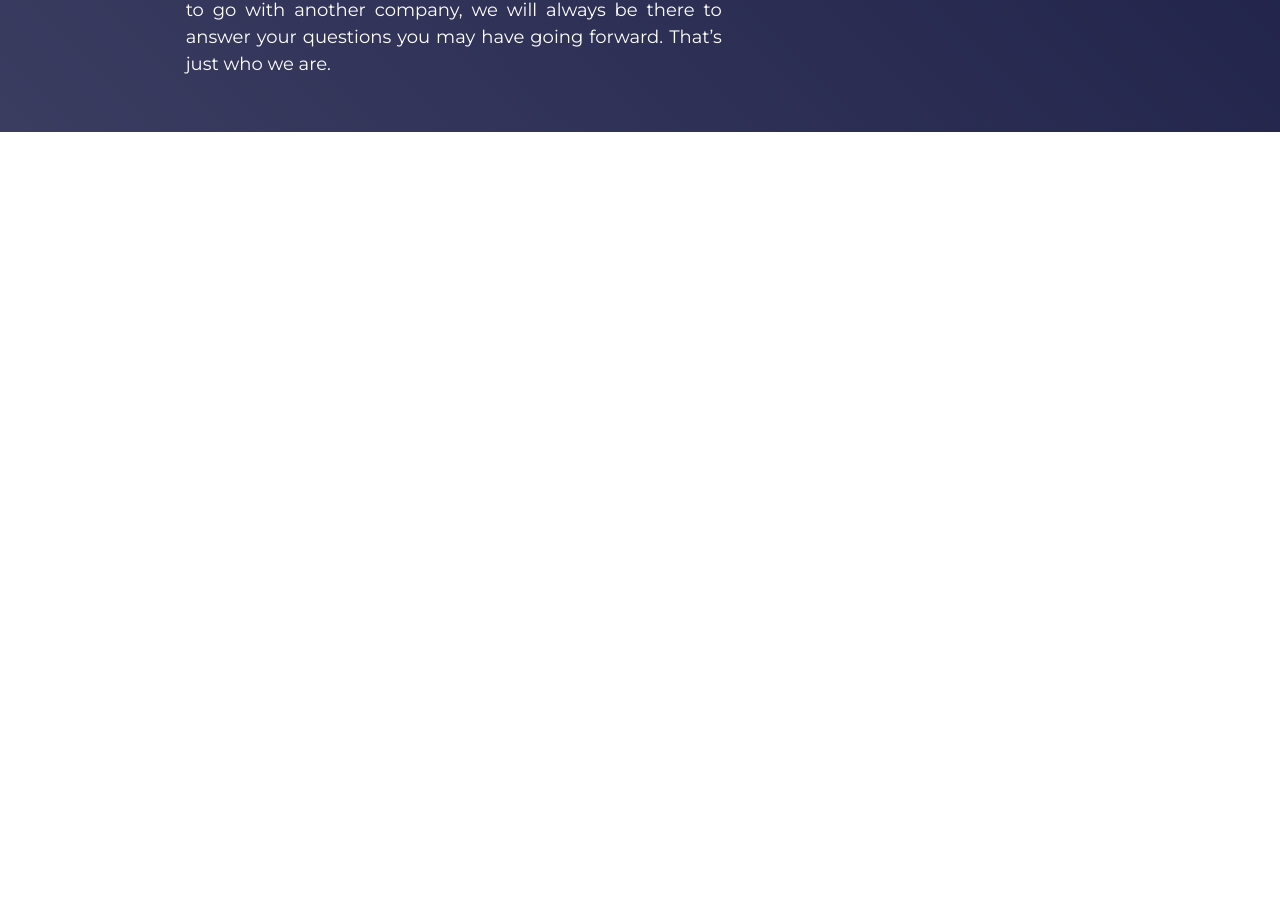
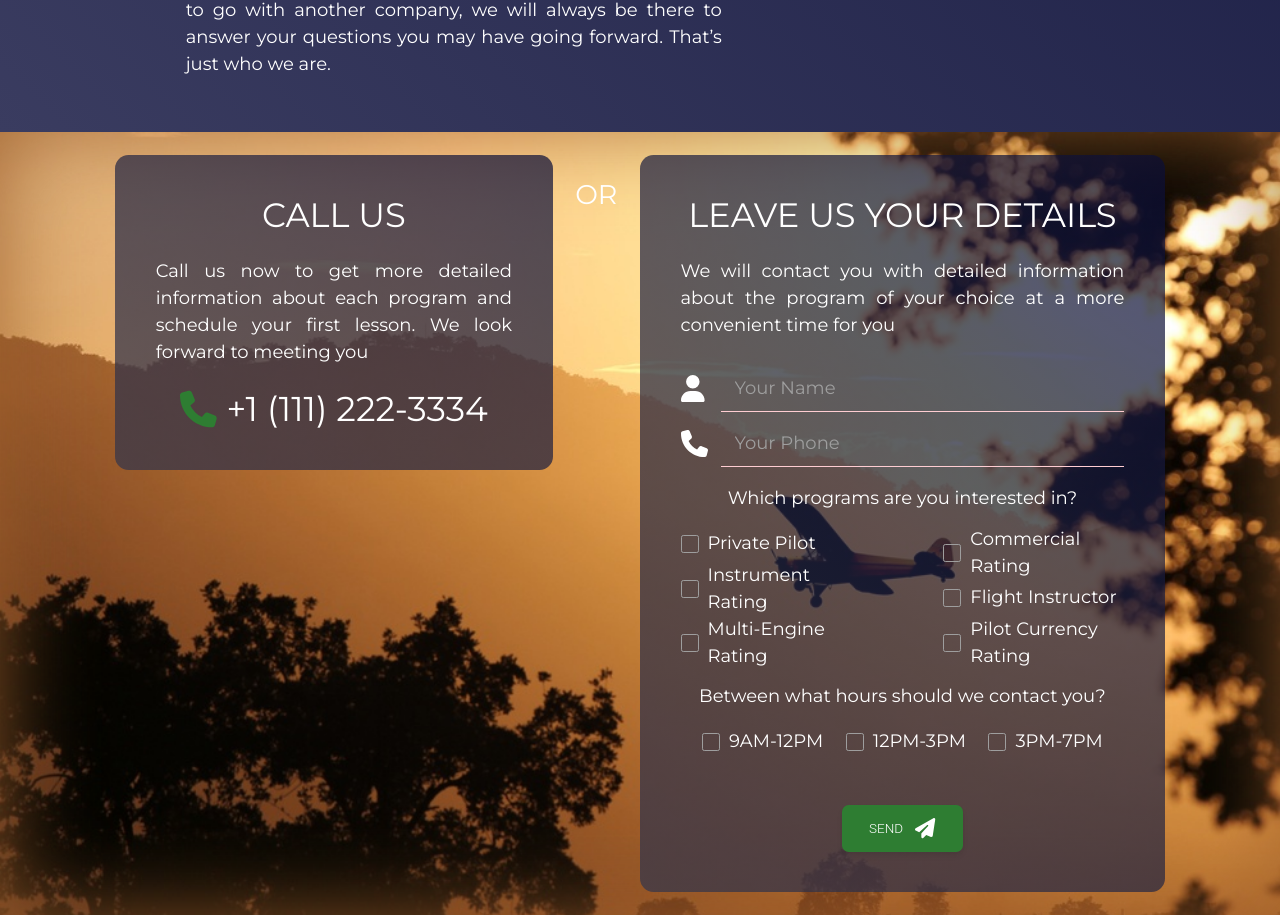
Before and after one commit to ariel-behar/vx-aviation, a React (Vite) app: page /flight-school in a window 1280 px wide. Shown: the part 3690-4605 px from the top of the page. Before the commit the page ends 3822 px from the top, so only its background shows below. Built offline with nearby package versions, Linux system fonts and the light colour scheme.

Commit message:
Creating the ContactSection with the form and adding it to the FlightSchoolView

```diff
--- /dev/null
+++ b/src/components/ViewSpecificComponents/FlightSchoolView/ContactSection.tsx
@@ -0,0 +1,30 @@
+import airplaneSunset from '../../../assets/img/airplane-sunset.jpg'
+import ContactForm from '../../ContactForm'
+import PhoneNumber from '../../PhoneNumber'
+
+function ContactSection() {
+	return (
+		<section style={{ backgroundImage: `url(${airplaneSunset})` }}
+			className='py-5 bg-cover bg-custom-inset-shadow'
+		>
+			<div className='lg:w-[82vw] mx-auto grid grid-cols-12'>
+				<div className='col-span-5 h-min bg-custom-gradient-opaque p-9 rounded-xl'>
+					<h3 className='uppercase text-center mb-5'>Call Us</h3>
+					<p className='text-justify mb-5'>Call us now to get more detailed information about each program and schedule your first lesson. We look forward to meeting you</p>
+					<PhoneNumber />
+				</div>
+				<div className='col-span-1'>
+					<p className='text-center text-2xl mt-5'>OR</p>
+				</div>
+				<section className='col-span-6 bg-custom-gradient-opaque rounded-xl p-9'>
+					<h3 className='text-center uppercase'>Leave us your details</h3>
+					<p className='text-justify my-5'>We will contact you with detailed information about the program of your choice at a more convenient time for you</p>
+
+					<ContactForm />
+				</section>
+			</div>
+		</section>
+	)
+}
+
+export default ContactSection
--- a/src/views/FlightSchoolView.tsx
+++ b/src/views/FlightSchoolView.tsx
@@ -1,3 +1,4 @@
+import ContactSection from "../components/ViewSpecificComponents/FlightSchoolView/ContactSection"
 import CoursesSection from "../components/ViewSpecificComponents/FlightSchoolView/CoursesSection"
 import HeroSection from "../components/ViewSpecificComponents/FlightSchoolView/HeroSection"
 import ImagesSection from "../components/ViewSpecificComponents/FlightSchoolView/ImagesSection"
@@ -20,6 +21,7 @@ function FlightSchoolView() {
 				<WhyChooseUsSection />
 			</div>
 
+			<ContactSection />
 		</>
 	)
 }
```
Also changed, not shown: src/assets/img/airplane-sunset.jpg (added).
